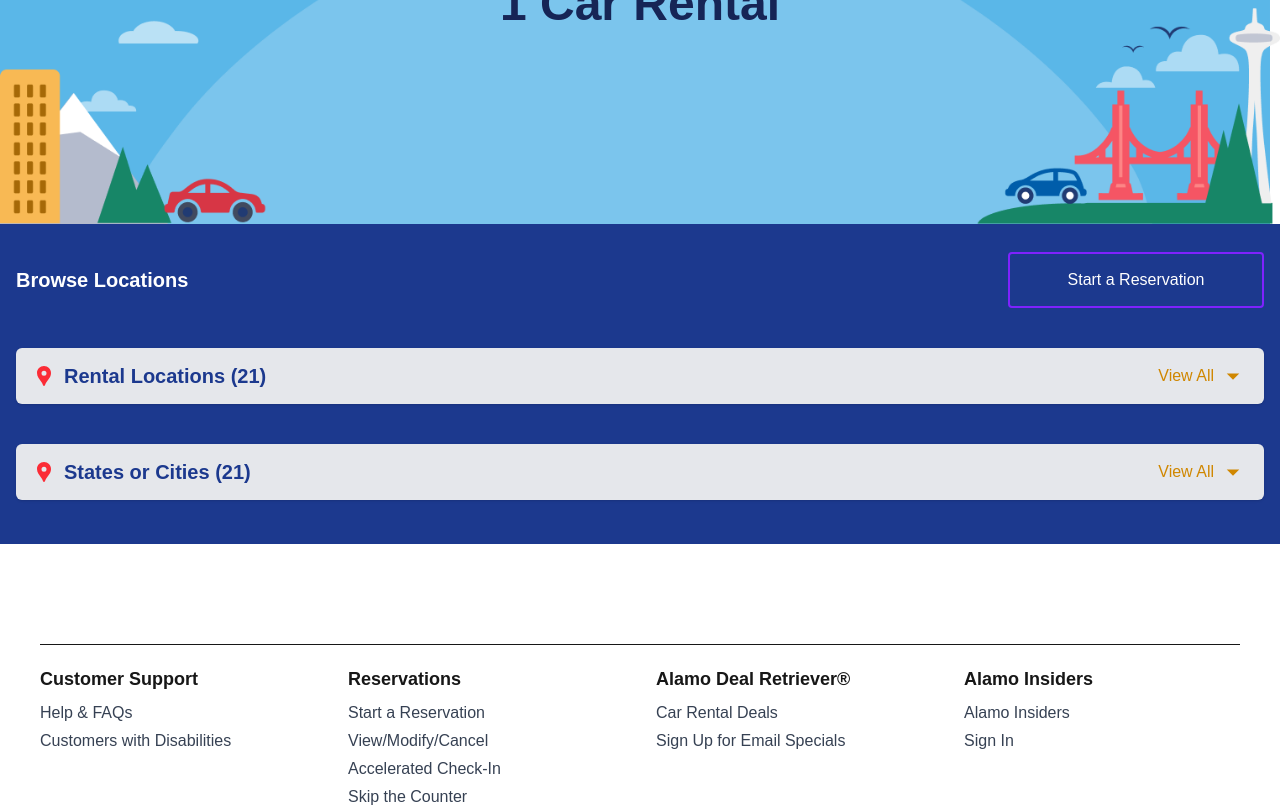
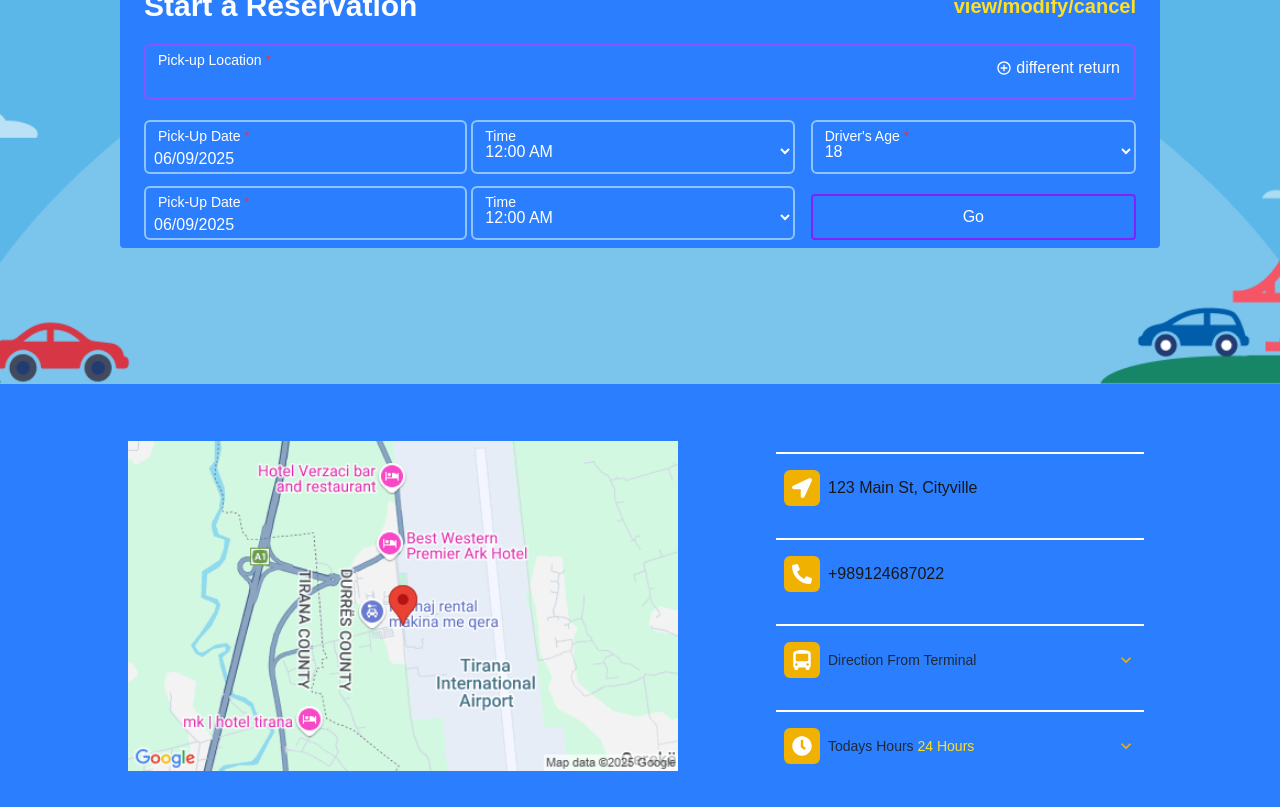
Before and after one commit to parham-devdocs/car-purchase-nextjs, a Next.js app: page /locations/1 in a window 1280 px wide. Shown: the part 280-1087 px from the top of the page. Built offline with nearby package versions, Linux system fonts and the light colour scheme.

Commit message:
drop down components of locatio page  created

```diff
--- /dev/null
+++ b/app/locations/[country]/[...location]/page.tsx
@@ -0,0 +1,43 @@
+"use client"
+import Reservation from '@/component/Home/Reservation'
+import Image from 'next/image'
+import { FC, useState, useEffect } from 'react'
+import map from "@/public/staticmap.png";
+import { IoLocationSharp } from "react-icons/io5";
+
+import { AiOutlineExport } from "react-icons/ai";
+import useURLDecoder from '@/hooks/useURLDecoder';
+import ScheduleDropDown from '@/component/location/scheduleDropDown';
+import DirectionDropDown from '@/component/location/directionDropDown';
+import ActionCard from '@/component/location/actionCard';
+
+interface Props {
+  params: {
+    location: string
+  }
+}
+
+const Page: FC<Props> = ({ params }) => {
+  const {decodedLocation}=  useURLDecoder(params.location)
+  return (
+    <div>
+      <Reservation title={`${decodedLocation} Car Rental`} pickUpLocation={decodedLocation as string} />
+      <div className='bg-blue-500 w-full py-7 px-32 flex flex-col lg:flex-row items-center justify-between'>
+        <div className='space-y-5'>
+          <p className='text-white font-bold text-2xl'>{decodedLocation}</p>
+          <Image src={map} height={550} width={550} alt='map'/>
+        </div>
+        {/* Your other divs */}
+        <div className="flex min-w-sm flex-col gap-4 justify-between px-2 mt-10">
+        <ActionCard link='/' address='123 Main St, Cityville'/>
+        <ActionCard contactNumber='+989124687022'/>
+
+  <DirectionDropDown/>
+  <ScheduleDropDown/>
+        </div>
+      </div>
+    </div>
+  );
+};
+
+export default Page;
--- a/app/locations/[...country]/page.tsx
+++ b/app/locations/[country]/page.tsx
@@ -7,6 +7,7 @@
 import { MdOutlineArrowDropDown, MdOutlineArrowDropUp } from "react-icons/md";
 import { BsAirplaneFill } from "react-icons/bs";
 import { FaBuilding } from "react-icons/fa";
+import Reservation from "@/component/Home/Reservation";
 export default function CountryPage({ params }: { params: { country: string } }) {
 
   const [locations, setLocations] = useState([
@@ -105,7 +106,7 @@
         ) : (
           <FaBuilding className="text-green-500" />
         )}
-        <Link href={`/locations/${params.country}/location`}>{loc.name}</Link>
+        <Link href={`/locations/${params.country}/${loc.name}`}>{loc.name}</Link>
       </li>
     ))}
   </ul>
@@ -153,6 +154,7 @@
 
         </div>
       </div>
+      <Reservation/>
     </div>
   );
 }
--- a/component/Home/Reservation.tsx
+++ b/component/Home/Reservation.tsx
@@ -10,7 +10,7 @@
 import generateDriversAges from "@/utils/generateDriversAges";
 import Button from "../Button";
 import DatePicker from "../datePickerInput";
-export default function Reservation() {
+export default function Reservation({title="Rent a Car with Alamo and Drive Happy",pickUpLocation}:{title?:string,pickUpLocation?:string}) {
   return (
     <div className="w-full min-h-[200px] flex flex-col">
       {/* Unified Section with Responsive Behavior */}
@@ -27,18 +27,18 @@
         {/* Content Overlay */}
         <div className="relative z-10 flex flex-col items-center justify-center h-full text-white px-4">
           <h2 className="text-center text-2xl sm:text-3xl text-white font-bold mb-6 max-w-3xl">
-            Rent a Car with Alamo and Drive Happy
+           {title }
           </h2>
 
           {/* Reservation Form always shown here */}
-          <ReservationForm />
+          <ReservationForm pickUpLocation={pickUpLocation} />
         </div>
       </div>
     </div>
   );
 }
 
-function ReservationForm() {
+function ReservationForm({pickUpLocation}:{title?:string,pickUpLocation?:string}) {
   const [hasDifferentLocation, setHasDifferentLocation] = useState(false);
 
   return (
@@ -54,7 +54,7 @@
       </div>
 
       <div className="w-full relative">
-        <Input label="Pick-up Location" color="white" required />
+        <Input label="Pick-up Location" color="white" required value={pickUpLocation} />
         <button
           onClick={() => setHasDifferentLocation((prev) => !prev)}
           type="button"
--- a/component/Home/ReservationLookUpAnd Check.tsx
+++ b/component/Home/ReservationLookUpAnd Check.tsx
@@ -5,7 +5,7 @@
 import { IoIosArrowForward } from "react-icons/io";
 const ReservationLookupAndCheckIn = () => {
     return (
-      <div className="bg-blue-800 text-white p-6 rounded-lg max-w-3xl mx-auto">
+      <div className="bg-blue-800 text-white p-6 rounded-lg max-w-3xl mx-auto mb-6">
         <h2 className="text-2xl font-bold mb-4">Already Have a Reservation?</h2>
 
         {/* Find Reservation Section */}
--- a/component/Home/index.js
+++ b/component/Home/index.js
@@ -5,7 +5,7 @@
 import StandardOfCare from "./StandardOfCare";
 
 export default function Index() {
-    return <div>
+    return <div >
         <Reservation/>
         <SignInSignUpSection/>
         <StandardOfCare/>
--- /dev/null
+++ b/component/location/actionCard.tsx
@@ -0,0 +1,24 @@
+import Link from "next/link";
+import { FaPhoneAlt } from "react-icons/fa";
+import { FaLocationArrow } from "react-icons/fa";
+type ActionCardType={
+    link?:string
+    address?:string
+    contactNumber?:string
+}
+const ActionCard = ({link,contactNumber,address}:ActionCardType) => {
+  return (
+    <div className="flex items-center justify-between px-2 py-4 border-t-[2px] border-white relative">
+    <div className="flex items-center space-x-2">
+      <span className="flex items-center justify-center p-2 bg-yellow-500 text-white rounded-md">
+        {link ? <FaLocationArrow className="w-5 h-5" /> : <FaPhoneAlt className=' w-5 h-5'/>  }
+      </span>
+      {link  ? <Link href={link}>{address}</Link> : <Link href={`skype:${contactNumber} `} target="_blank">{contactNumber}</Link>}
+
+
+    </div>
+
+</div>
+  )}
+
+export default ActionCard
--- /dev/null
+++ b/component/location/directionDropDown.tsx
@@ -0,0 +1,33 @@
+import React, { useEffect, useState } from 'react'
+import { MdKeyboardArrowDown,MdKeyboardArrowUp } from "react-icons/md";
+import { FaBusSimple } from "react-icons/fa6";
+const DirectionDropDown = () => {
+    const [dropdownIsOpen,setDropDownIsOpen]=useState(false)
+const [direction,setDirection]=useState("123 Main St, Cityville")
+  return (
+    <div className="flex items-center justify-between px-2 py-4 border-t-[2px] border-white relative">
+    <div className="flex items-center space-x-2">
+      <span className="flex items-center justify-center p-2 bg-yellow-500 text-white rounded-md">
+        <FaBusSimple className="w-5 h-5" />
+      </span>
+      <span className="text-sm text-gray-800">
+        Direction From Terminal
+      </span>
+    </div>
+   {dropdownIsOpen ? <MdKeyboardArrowUp className="text-yellow-500 text-xl hover:text-yellow-600 cursor-pointer" onClick={()=>setDropDownIsOpen(false)}/> : <MdKeyboardArrowDown className="text-yellow-500 text-xl hover:text-yellow-600 cursor-pointer" onClick={()=>setDropDownIsOpen(true)} /> }
+   {dropdownIsOpen && (
+  <div
+  className={`
+    absolute z-10 w-full bg-white rounded-md shadow-lg top-14 p-4 border border-gray-200 overflow-hidden`}>
+ <h3 className={`text-sm font-semibold text-gray-700 mb-2`}>
+     {direction}
+    </h3>
+
+  </div>
+
+  )
+}
+</div>
+  )}
+
+export default DirectionDropDown
--- /dev/null
+++ b/component/location/scheduleDropDown.tsx
@@ -0,0 +1,112 @@
+import React, { useEffect, useState } from 'react'
+import { AiOutlineExport } from 'react-icons/ai'
+import { FaClock } from 'react-icons/fa'
+import { MdKeyboardArrowDown,MdKeyboardArrowUp } from "react-icons/md";
+interface WeekRange {
+    startDate: string;
+    endDate: string;
+    startDay: string;
+    endDay: string;
+    hours: string;
+  }
+const availableDates:WeekRange[]=[
+    {
+      "startDate": "2025-06-10",
+      "endDate": "2025-06-16",
+      "startDay": "Tuesday",
+      "endDay": "Monday",
+      "hours": "24 hours"
+    },
+    {
+      "startDate": "2025-06-17",
+      "endDate": "2025-06-23",
+      "startDay": "Tuesday",
+      "endDay": "Monday",
+      "hours": "24 hours"
+    },
+    {
+      "startDate": "2025-06-24",
+      "endDate": "2025-06-30",
+      "startDay": "Tuesday",
+      "endDay": "Monday",
+      "hours": "24 hours"
+    },
+    {
+      "startDate": "2025-07-01",
+      "endDate": "2025-07-07",
+      "startDay": "Tuesday",
+      "endDay": "Monday",
+      "hours": "24 hours"
+    },
+    {
+      "startDate": "2025-07-08",
+      "endDate": "2025-07-14",
+      "startDay": "Tuesday",
+      "endDay": "Monday",
+      "hours": "24 hours"
+    }
+  ]
+const ScheduleDropDown = () => {
+    const [dropdownIsOpen,setDropDownIsOpen]=useState(false)
+    const [dateIndex,setDateIndex]=useState(availableDates.length)
+    const [date,setDate]=useState<WeekRange | null>()
+    useEffect(()=>{
+setDate(availableDates[dateIndex-1])
+console.log(dateIndex)
+    },[dateIndex])
+  return (
+    <div className="flex items-center justify-between px-2 py-4 border-t-[2px] border-white relative">
+    <div className="flex items-center space-x-2">
+      <span className="flex items-center justify-center p-2 bg-yellow-500 text-white rounded-md">
+        <FaClock className="w-5 h-5" />
+      </span>
+      <span className="text-sm text-gray-800">
+        Todays Hours <span className=' text-yellow-300'>24 Hours</span>
+      </span>
+    </div>
+   {dropdownIsOpen ? <MdKeyboardArrowUp className="text-yellow-500 text-xl hover:text-yellow-600 cursor-pointer" onClick={()=>setDropDownIsOpen(false)}/> : <MdKeyboardArrowDown className="text-yellow-500 text-xl hover:text-yellow-600 cursor-pointer" onClick={()=>setDropDownIsOpen(true)} /> }
+   {dropdownIsOpen && (
+  <div
+  className={`
+    absolute z-10 w-full bg-white rounded-md shadow-lg top-14 p-4 border border-gray-200
+    overflow-hidden `}
+>  <h3 className="text-sm font-semibold text-gray-700 mb-2">
+      Hours For {date?.startDate} - {date?.endDate}
+    </h3>
+
+    <div className="flex items-center justify-between py-2 border-b border-gray-100">
+      <p className="text-blue-500">{date?.startDay} - {date?.endDay}</p>
+      <p className="text-gray-800 font-medium"> <span className=' p-1 rounded-full bg-blue-500'>24</span> hours</p>
+    </div>
+
+    <div className="flex items-center mt-3 space-x-2">
+  {/* Previous Button - Only shows when applicable */}
+  {dateIndex > 1 && (
+    <button
+      onClick={() => setDateIndex(prev => (prev > 0 ? prev - 1 : prev))}
+      className="px-3 py-1 text-sm bg-blue-500 text-white rounded hover:bg-blue-600 transition"
+    >
+      Previous
+    </button>
+  )}
+
+  {/* Next Button - Always aligned to the right */}
+  <div className="ml-auto">
+    {dateIndex < availableDates.length && (
+      <button
+        onClick={() => setDateIndex(prev => (prev < availableDates.length ? prev + 1 : prev))}
+        className="px-3 py-1 text-sm bg-blue-500 text-white rounded hover:bg-blue-600 transition"
+      >
+        Next
+      </button>
+    )}
+  </div>
+</div>
+  </div>
+)}
+  </div>
+
+  )
+}
+
+export default ScheduleDropDown
--- a/component/navbar.tsx
+++ b/component/navbar.tsx
@@ -27,7 +27,7 @@
     {
       label: "Reservations",
       items: [
-        { label: "Start a Reservation", link: "/reserve/reservation" },
+        { label: "Start a Reservation", link: "/" },
         { label: "View/Modify/Cancel", link: "/reserve/view-modify-cancel" },
         { label: "Past Trips/Receipts", link: "/reserve/past-trips" }
       ]
--- /dev/null
+++ b/hooks/useURLDecoder.tsx
@@ -0,0 +1,18 @@
+"use client"
+
+import { useEffect, useState } from 'react'
+
+const useURLDecoder = (location:string) => {
+    const [decodedLocation, setDecoded] = useState<string | null>(null);
+
+    useEffect(() => {
+
+        const decoded = decodeURIComponent(location);
+        setDecoded(decoded);
+
+    }, [location]);
+
+  return {decodedLocation}
+}
+
+export default useURLDecoder
```
Also changed, not shown: public/staticmap.png (added).
